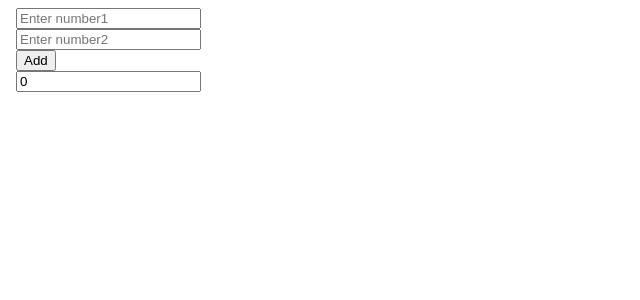
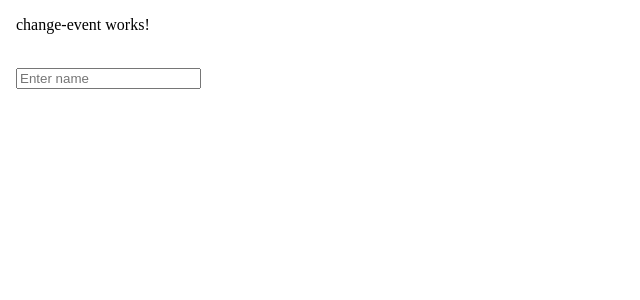
Before and after one commit to shahilmohamed/angular_basics, an Angular app: page / in a window 1280 px wide. Shown: the top 300 px of the page, without its empty margins (0-640 px from the left). Built offline with nearby package versions, Linux system fonts and the light colour scheme.

Commit message:
change event

```diff
--- a/src/app/app.component.html
+++ b/src/app/app.component.html
@@ -10,7 +10,8 @@
   <app-student></app-student>
   <app-property-binding></app-property-binding>
   <app-class-binding></app-class-binding>
-  <app-event-binding></app-event-binding> -->
-  <app-addition></app-addition>
+  <app-event-binding></app-event-binding>
+  <app-addition></app-addition> -->
+  <app-change-event></app-change-event>
 </body>
 </html>
--- a/src/app/app.module.ts
+++ b/src/app/app.module.ts
@@ -9,6 +9,7 @@ import { PropertyBindingComponent } from './property-binding/property-binding.co
 import { StringInterpolationComponent } from './string-interpolation/string-interpolation.component';
 import { StudentComponent } from './student/student.component';
 import { AdditionComponent } from './addition/addition.component';
+import { ChangeEventComponent } from './change-event/change-event.component';
 
 @NgModule({
   declarations: [
@@ -18,7 +19,8 @@ import { AdditionComponent } from './addition/addition.component';
     PropertyBindingComponent,
     StringInterpolationComponent,
     StudentComponent,
-    AdditionComponent
+    AdditionComponent,
+    ChangeEventComponent
   ],
   imports: [
     BrowserModule,
--- /dev/null
+++ b/src/app/change-event/change-event.component.html
@@ -0,0 +1,3 @@
+<p>change-event works!</p><br>
+
+<input type="text" (change)="onchange($event)" placeholder="Enter name">
--- /dev/null
+++ b/src/app/change-event/change-event.component.ts
@@ -0,0 +1,21 @@
+import { Component, OnInit } from '@angular/core';
+
+@Component({
+  selector: 'app-change-event',
+  templateUrl: './change-event.component.html',
+  styleUrls: ['./change-event.component.css']
+})
+export class ChangeEventComponent implements OnInit {
+
+  constructor() { }
+
+  onchange(myevent:any)
+  {
+    console.log("Change event occured")
+    // console.log(myevent.value)
+    console.log(myevent.target.value);
+  }
+  ngOnInit(): void {
+  }
+
+}
```
Also changed, not shown: src/app/change-event/change-event.component.css (added), 1 other file (tests, documents, lock files or other folders).
